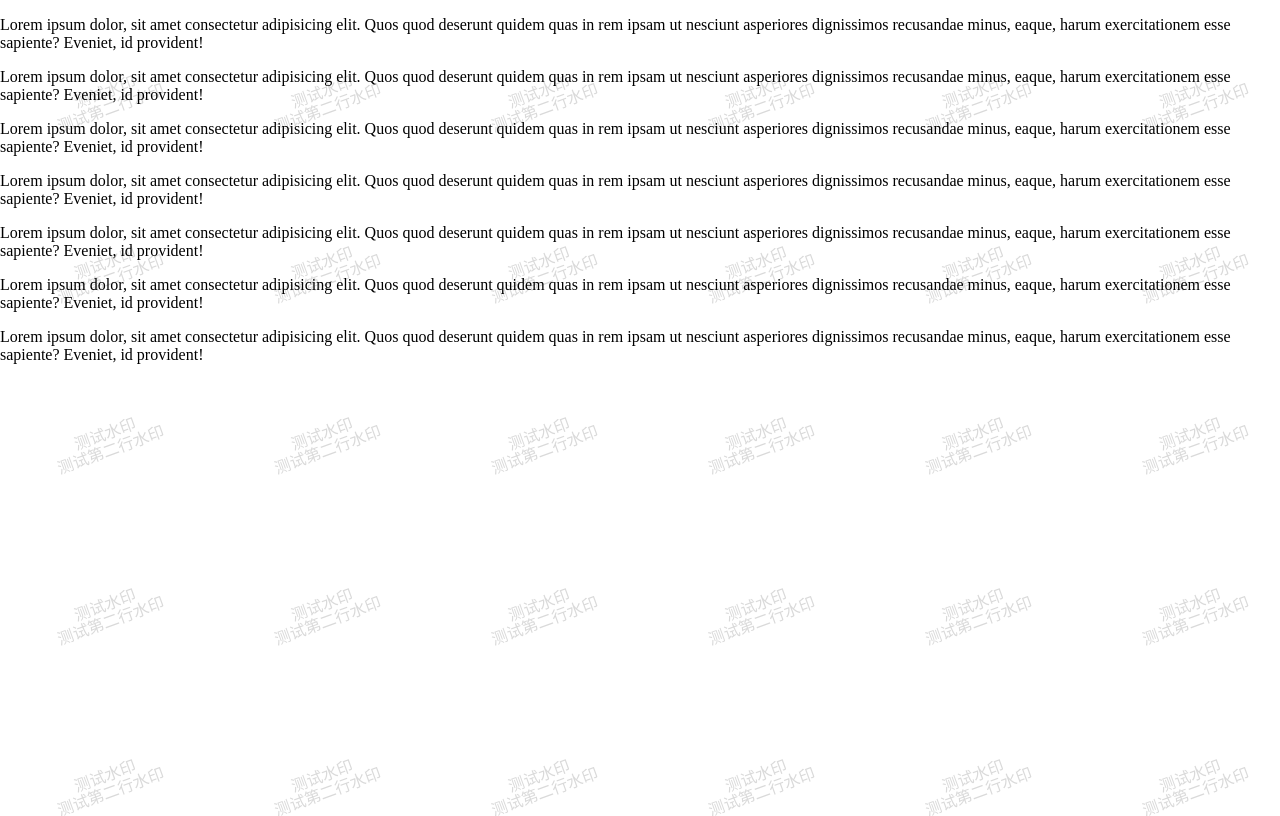
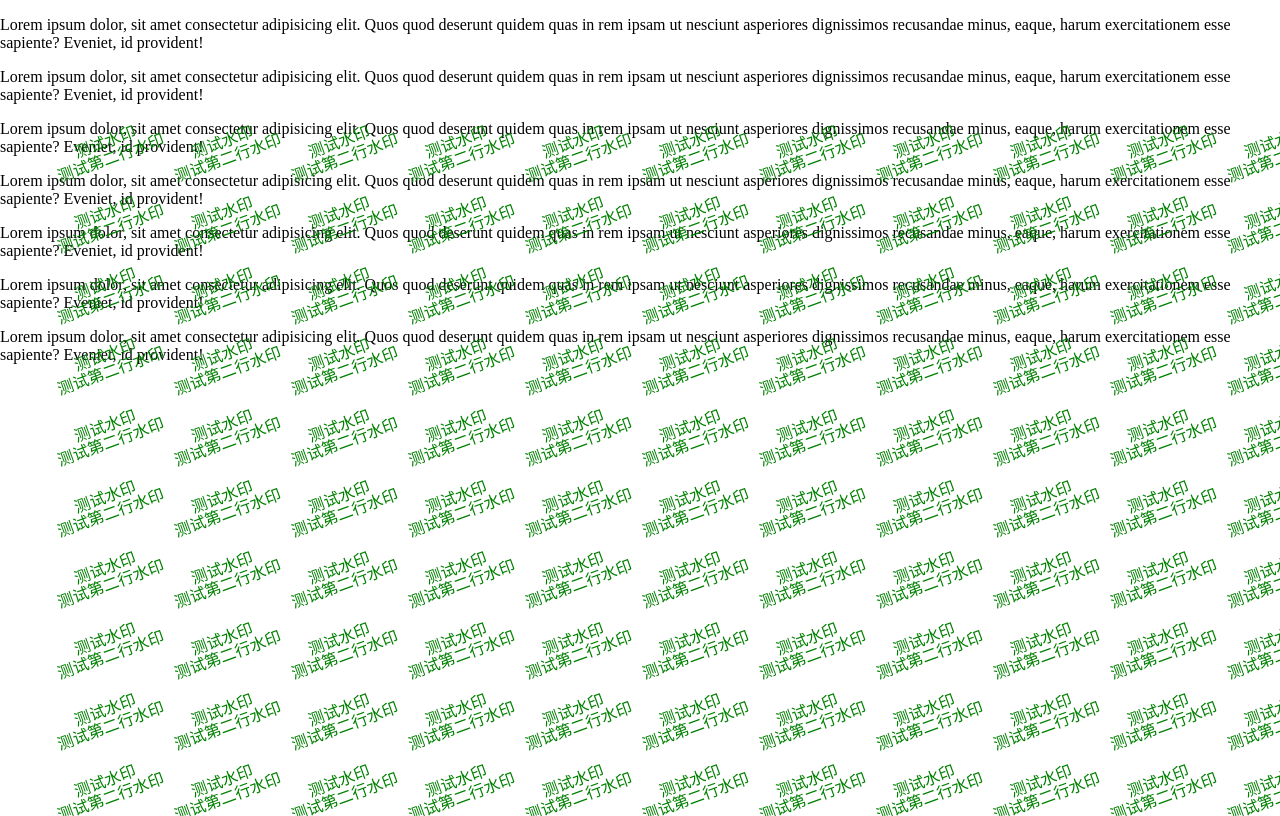
Before and after one commit to XieZongChen/practice-react, a React (Vite) app: page / in a window 1280 px wide. Built offline with nearby package versions, Linux system fonts and the light colour scheme.

Commit message:
feat(watermark): 添加 offset api

```diff
--- a/src/App.tsx
+++ b/src/App.tsx
@@ -2,7 +2,14 @@
 
 function App() {
   return (
-    <Watermark content={['测试水印', '测试第二行水印']}>
+    <Watermark
+      content={['测试水印', '测试第二行水印']}
+      gap={[0, 0]}
+      offset={[50, 100]}
+      fontStyle={{
+        color: 'green',
+      }}
+    >
       <div style={{ height: 800 }}>
         <p>
           Lorem ipsum dolor, sit amet consectetur adipisicing elit. Quos quod
--- a/src/components/Watermark/useWatermark.tsx
+++ b/src/components/Watermark/useWatermark.tsx
@@ -241,13 +241,16 @@
     }
 
     getCanvasData(mergedOptions).then(({ base64Url, width, height }) => {
+      const offsetLeft = mergedOptions.offset[0] + 'px';
+      const offsetTop = mergedOptions.offset[1] + 'px';
+
       // 注意 background-size 是 gap + width、gap + height 算出的
       const wmStyle = `
-        width:100%;
-        height:100%;
+        width:calc(100% - ${offsetLeft});
+        height:calc(100% - ${offsetTop});
         position:absolute;
-        top:0;
-        left:0;
+        top:${offsetTop};
+        left:${offsetLeft};
         bottom:0;
         right:0;
         pointer-events: none;
```
